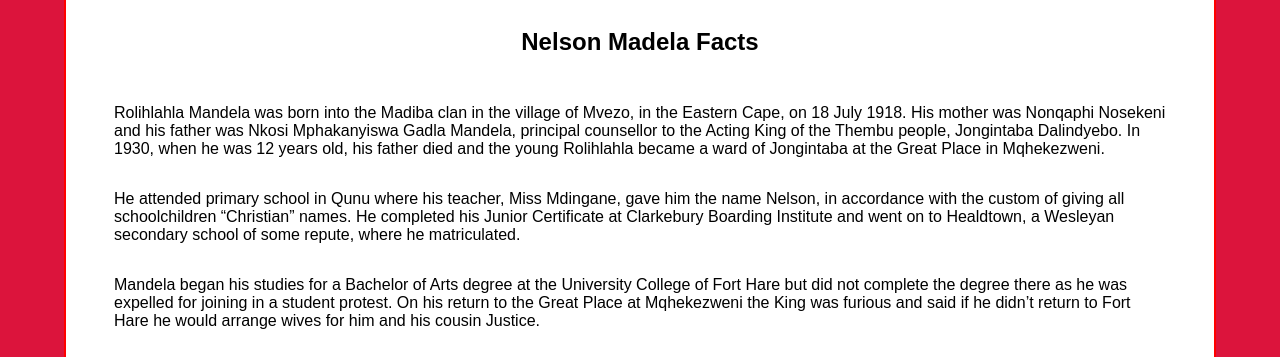
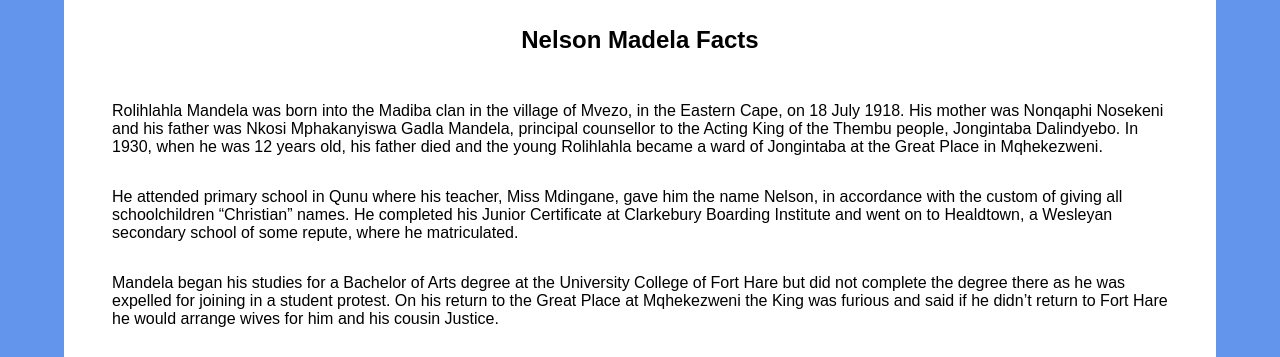
Before and after one commit to dselasea/yannicksel, a plain HTML site: page index.html in a window 1280 px wide. Shown: the part 581-938 px from the top of the page. Drawn offline with Linux system fonts and the light colour scheme; a web font is replaced by a local one.

Commit message:
changed background

```diff
--- a/css/style.css
+++ b/css/style.css
@@ -7,14 +7,13 @@
 }
 
 body {
-    background: crimson;
+    background: cornflowerblue;
     font-family: 'M PLUS 1 Code', sans-serif;
 }
 
 #container {
     width: 90%;
     margin: 0 auto;
-    border: 2px solid red;
     background: white;
 }
 
@@ -63,6 +62,15 @@ ul li {
     padding: 1rem;
 }
 
+.info-content {
+    display: flex;
+    flex-direction: column;
+}
+
+.info-content div {
+    flex-basis: 50%;
+}
+
 footer {
     padding: 2rem 1rem;
     text-align: center;
```
